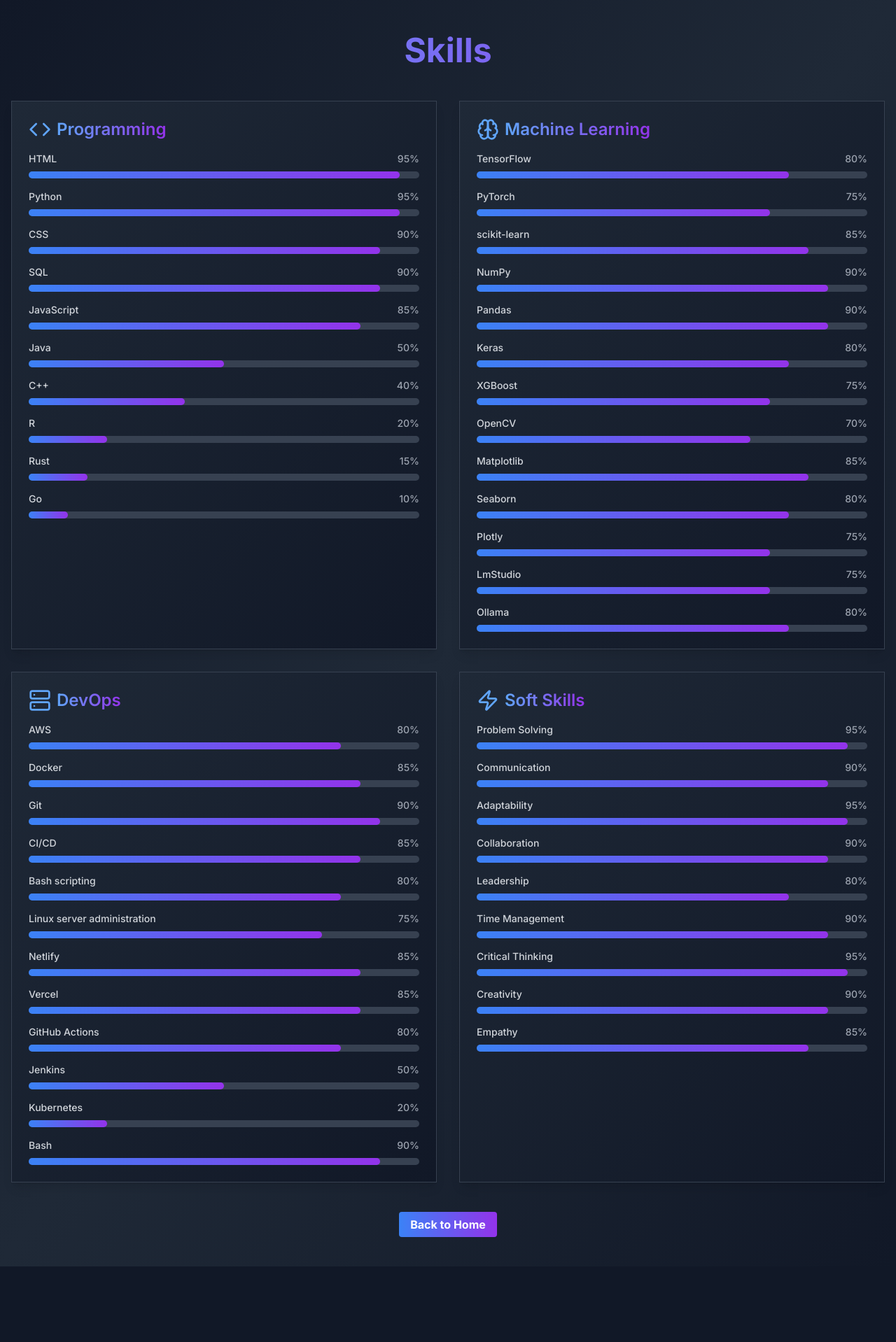
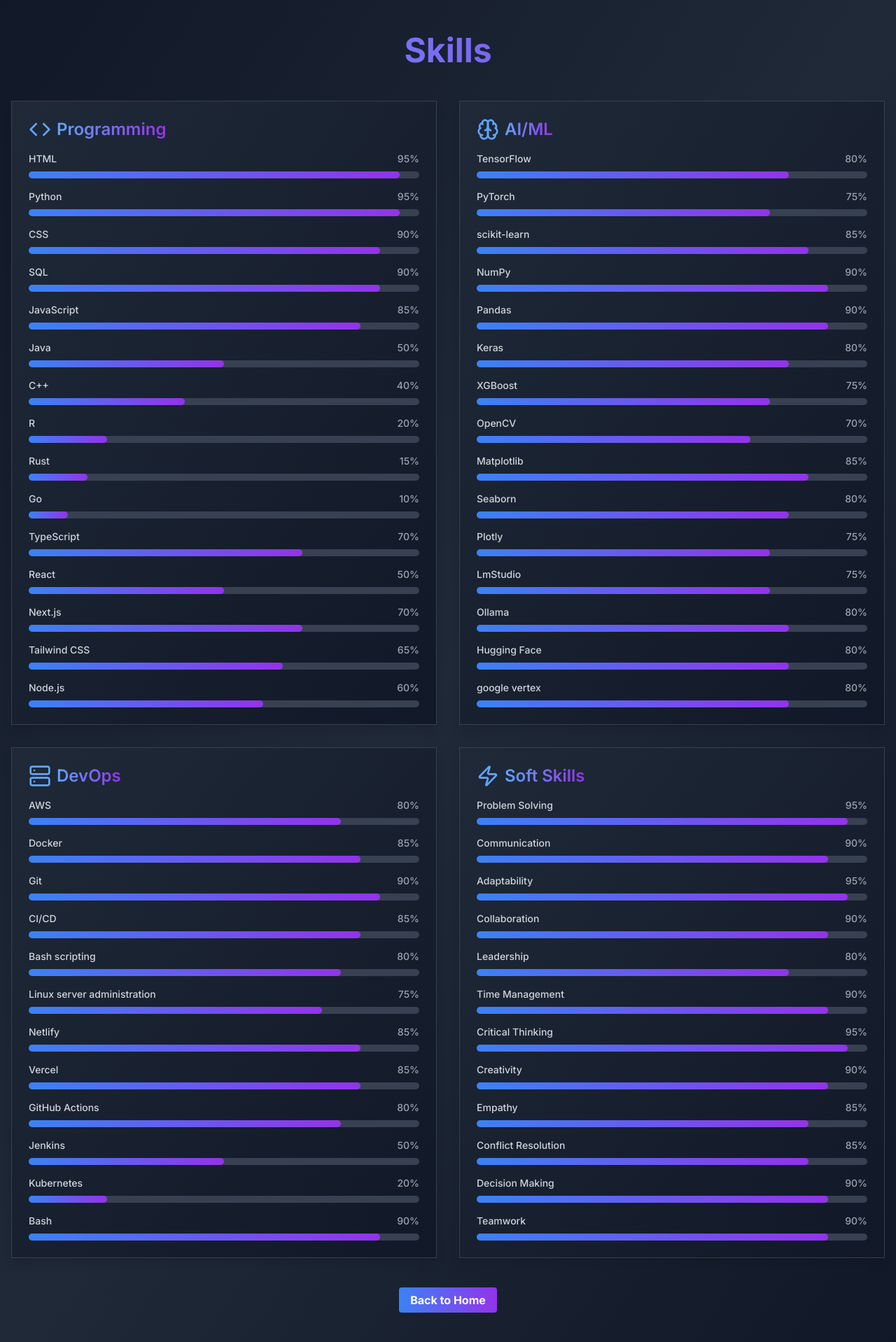
Before and after one commit to instax-dutta/portfoliov3, a Next.js app: page /skills in a window 1280 px wide. Shown: the whole page at 70% size. Before the commit the page ends 1810 px from the top, so only its background shows below. Built offline with nearby package versions, Linux system fonts and the light colour scheme.

Commit message:
Updated skills page

```diff
--- a/app/skills/page.tsx
+++ b/app/skills/page.tsx
@@ -18,11 +18,16 @@ const skills = [
       { name: "C++", level: 40 },
       { name: "R", level: 20 },
       {name: "Rust",level:15},
-      {name: "Go",level:10}
+      {name: "Go",level:10},
+      {name: "TypeScript",level: 70},
+      {name: "React",level: 50},
+      {name: "Next.js",level: 70},
+      {name: "Tailwind CSS",level: 65},
+      {name: "Node.js",level: 60}
     ]
   },
   {
-    category: "Machine Learning",
+    category: "AI/ML",
     icon: <Brain className="w-8 h-8" />,
     items: [
       { name: "TensorFlow", level: 80 },
@@ -38,6 +43,8 @@ const skills = [
       { name: "Plotly", level: 75 },
       { name: "LmStudio",level: 75},
       { name: "Ollama",level: 80},
+      { name: "Hugging Face",level: 80},
+      { name: "google vertex",level: 80}
     ]
   },
   {
@@ -72,6 +79,9 @@ const skills = [
       { name: "Critical Thinking", level: 95 },
       { name: "Creativity", level: 90 },
       { name: "Empathy", level: 85 },
+      { name: "Conflict Resolution", level: 85 },
+      { name: "Decision Making", level: 90 },
+      { name: "Teamwork", level: 90 }
     ]
   }
 ]
```
